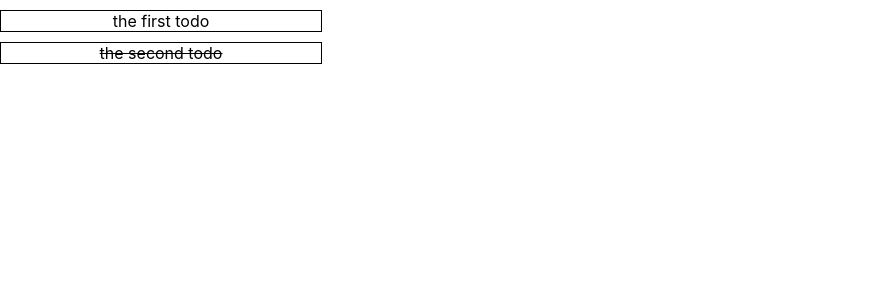
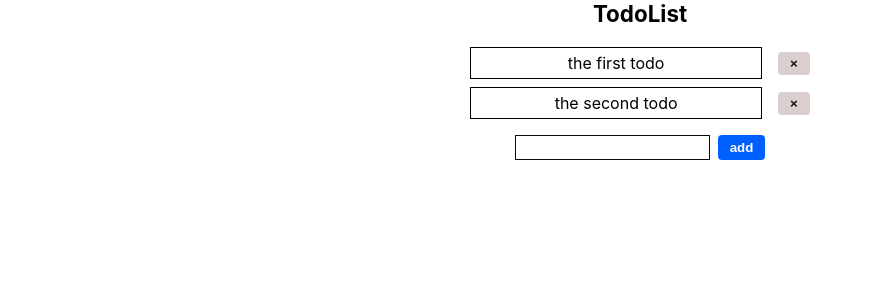
Before and after one commit to rayna806/react-my-app, a React (Create React App) app: page / in a window 1280 px wide. Shown: the top 300 px of the page, without its empty margins (0-873 px from the left). Built offline with nearby package versions, Linux system fonts and the light colour scheme.

Commit message:
Commit: 修正import 路径

```diff
--- a/src/App.css
+++ b/src/App.css
@@ -1,10 +1,3 @@
-.todo-item{
-    width: 320px;
-    paddding: 8px;
-    border:1px solid black;
-    margin-top:10px;
+.App {
     text-align: center;
 }
-.todo-item .todo-done{
-    text-decoration: line-through;
-}
--- a/src/App.js
+++ b/src/App.js
@@ -1,51 +1,17 @@
-import {createContext, useContext, useReducer} from "react";
-import "./App.css"
-import {TodoItem} from "./components/TodoItem";
-
-export const initState = [
-    {id: 1, text: "the first todo", done: false},
-    {id: 2, text: "the second todo", done: true},
-];
-export const TodoContext = createContext()
-
-function TodoGroup() {
-    const {state, dispatch} = useContext(TodoContext);
-    return (
-        <div>
-            {state.map((item, index) => {
-                return <TodoItem todo={item} key={index} index={index}/>
-            })}
-        </div>
-    );
-}
-
-export function todoReducer(state, action) {
-    switch (action.type) {
-        case "TOGGLE_TODO":
-            /// copy
-            const newState = [...state];
-            const id = action.payload.id;
-            return newState.map((value) => {
-                if (value.id === id) {
-                    return { id,
-                        text: value.text,
-                        done: !value.done
-                    };
-                }
-
-                return value
-            })
-        default:
-            return state;
-    }
-}
+import { useReducer } from "react";
+import './App.css';
+import TodoList from "./components/TodoList";
+import { initialState, todoReducer } from "./reducers/todoReducer";
+import { TodoContext } from "./context/TodoContext";
 
 function App() {
-    const [state, dispatch] = useReducer(todoReducer, initState);
+    // the Hooks API manage component data state
+    const [state, dispatch] = useReducer(todoReducer, initialState);
+
     return (
-        <div>
+        <div className="App">
             <TodoContext.Provider value={{state, dispatch}}>
-                <TodoGroup/>
+                <TodoList/>
             </TodoContext.Provider>
         </div>
     );
--- a/src/components/TodoGenerator.jsx
+++ b/src/components/TodoGenerator.jsx
@@ -1,5 +1,5 @@
 import { useState, useContext } from "react";
-import { TodoContext } from "../contexts/TodoContext";
+import { TodoContext } from "../context/TodoContext";
 import './TodoList.css';
 
 const TodoGenerator = () => {
--- a/src/components/TodoItem.js
+++ /dev/null
@@ -1,23 +0,0 @@
-import {useContext} from "react";
-import {TodoContext} from "../App";
-
-export function TodoItem(props) {
-    const {dispatch} = useContext(TodoContext)
-
-    function makeAsDone() {
-        dispatch({
-            type: "TOGGLE_TODO",
-            payload: {id: props.todo.id}
-        })
-    }
-
-    return <div className={"todo-item"}>
-    <span
-        className={
-            props.todo.done ? "todo-done" : ""
-        }
-        onClick={makeAsDone}>
-      {props.todo.text}
-    </span>
-    </div>
-}
--- a/src/components/TodoList.jsx
+++ b/src/components/TodoList.jsx
@@ -1,5 +1,5 @@
 import {useContext} from "react";
-import {TodoContext} from "../contexts/TodoContext";
+import {TodoContext} from "../context/TodoContext";
 import'./TodoList.css'
 import TodoGenerator from "./TodoGenerator";
 const TodoList = () => {
```
Also changed, not shown: src/reducers/todoReducer.js (renamed from src/reducers/todoReducer.js.jsx).
